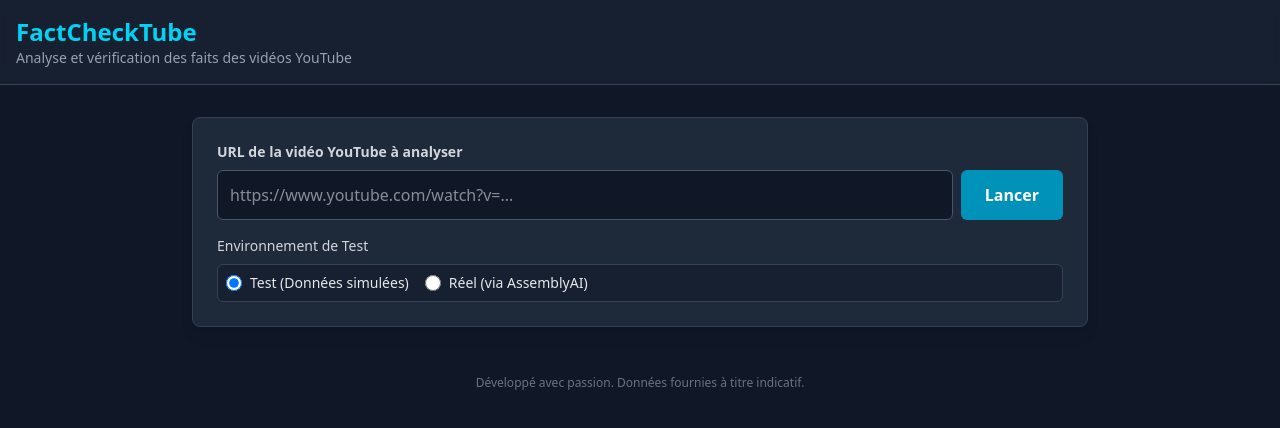
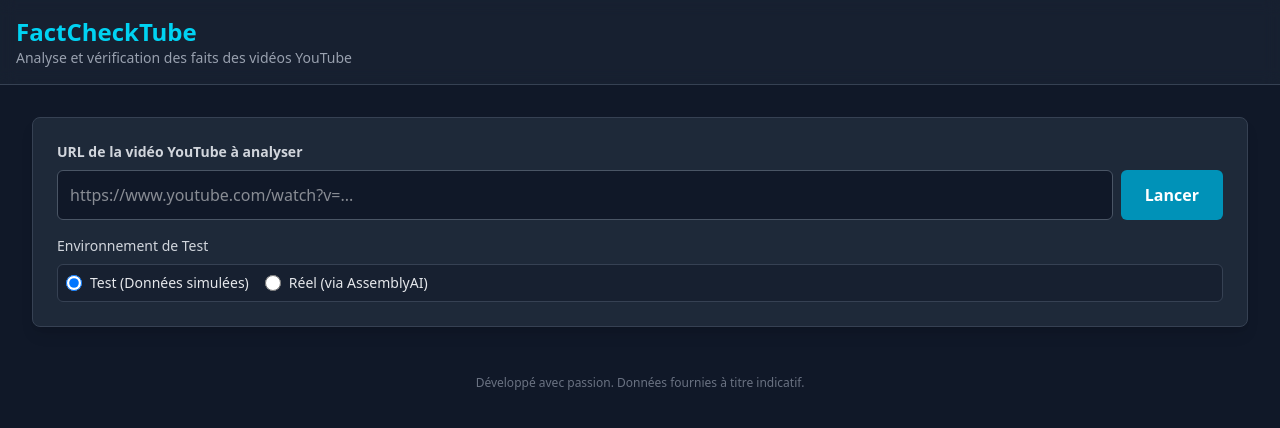
Before and after one commit to Aceek/youtubeFactCheck, a React (Vite) app in the folder frontend/: page / in a window 1280 px wide. Shown: the top 428 px of the page. Built offline with nearby package versions, Linux system fonts and the light colour scheme; no server answers.

Commit message:
make content take all place in fullscreen

```diff
--- a/frontend/src/App.jsx
+++ b/frontend/src/App.jsx
@@ -9,7 +9,7 @@
           <p className="text-sm text-gray-400">Analyse et vérification des faits des vidéos YouTube</p>
         </div>
       </header>
-      <main className="container mx-auto px-4 py-8">
+      <main className="mx-auto px-4 lg:px-8 py-8">
         <HomePage />
       </main>
        <footer className="text-center p-4 text-gray-500 text-xs mt-auto">
--- a/frontend/src/pages/HomePage.jsx
+++ b/frontend/src/pages/HomePage.jsx
@@ -34,7 +34,7 @@
   const showResults = analysis?.transcription;
 
   return (
-    <div className="max-w-4xl mx-auto space-y-8">
+    <div className="max-w-4xl lg:max-w-7xl mx-auto space-y-8">
       <AnalysisForm onSubmit={startAnalysis} isLoading={isLoading} />
 
       {error && (
```
